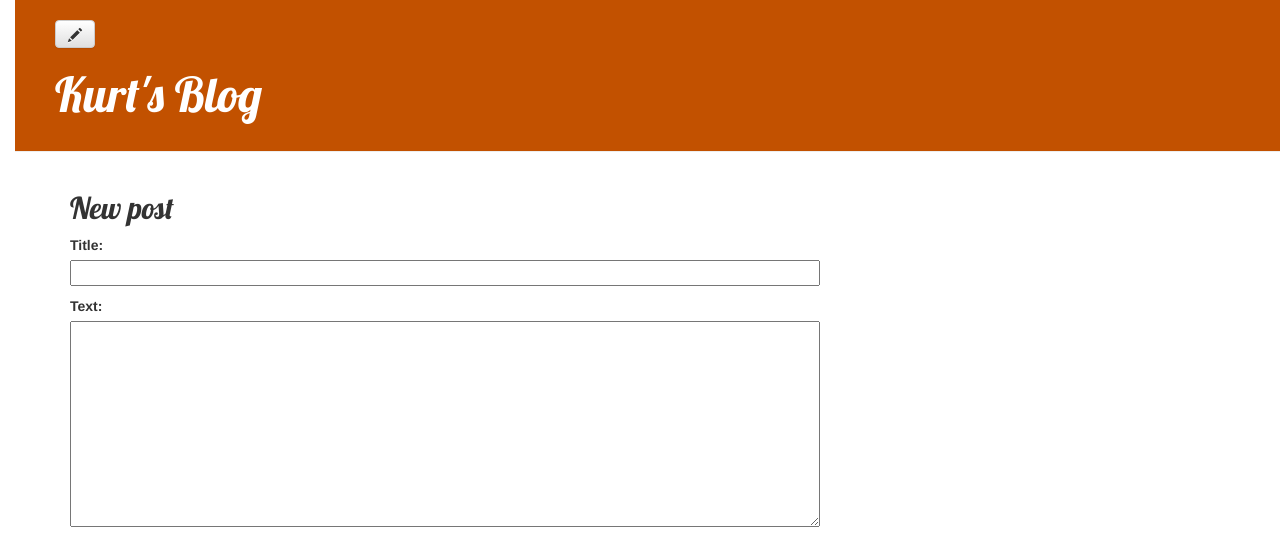
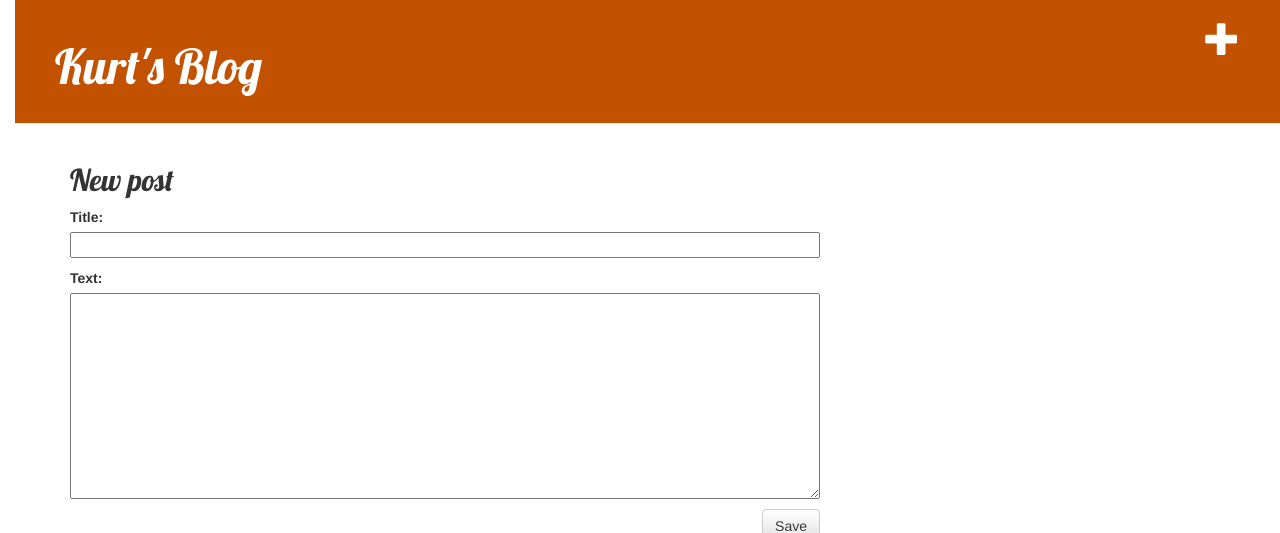
Before and after one commit to kurtmw/my-blog-project, a Django app: page /post/new/ in a window 1280 px wide. Shown: the top 533 px of the page. Run offline with Django 3.2, Linux system fonts and the light colour scheme; the visitor is signed in with stand-in values (Sample User, id 1); some libraries are stand-ins or nearby versions.

Commit message:
Fixed bug when trying to add new post.

```diff
--- a/blog/templates/blog/base.html
+++ b/blog/templates/blog/base.html
@@ -10,8 +10,8 @@
   <body>
   <div class="page-header">
     {% if user.is_authenticated %}
-     <a class="btn btn-default" href="{% url 'post_edit' pk=post.pk %}"><span class="glyphicon glyphicon-pencil"></span></a>
-{% endif %}
+    <a href="{% url 'post_new' %}" class="top-menu"><span class="glyphicon glyphicon-plus"></span></a>
+    {% endif %}
     <h1><a href="/">Kurt's Blog</a></h1>
   </div>
   <div class="content container">
--- a/blog/templates/blog/post_detail.html
+++ b/blog/templates/blog/post_detail.html
@@ -7,7 +7,9 @@
                 {{ post.published_date }}
             </div>
         {% endif %}
-        <a class="btn btn-default" href="{% url 'post_edit' pk=post.pk %}"><span class="glyphicon glyphicon-pencil"></span></a>
+        {% if user.is_authenticated %}
+     <a class="btn btn-default" href="{% url 'post_edit' pk=post.pk %}"><span class="glyphicon glyphicon-pencil"></span></a>
+        {% endif %}
         <h2>{{ post.title }}</h2>
         <p>{{ post.text|linebreaksbr }}</p>
     </div>
```
